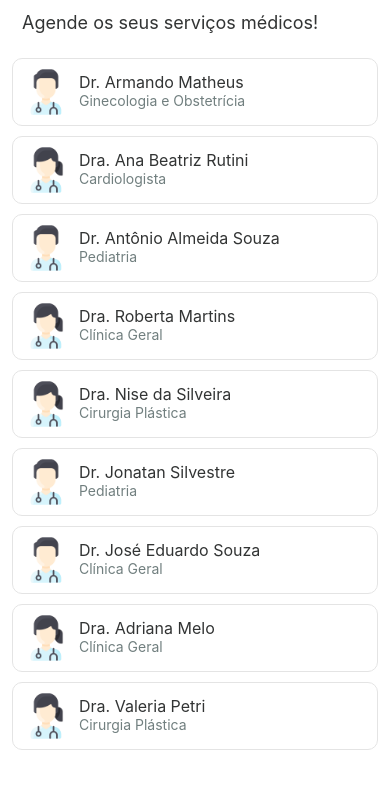
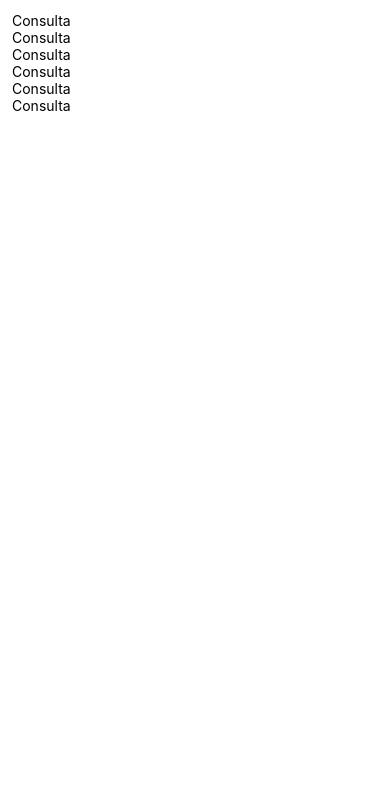
Before and after one commit to vandodev/Agendei, a React Native app in the folder mobile/: screen / in a window 390 px wide. Shown: the top 788 px of the page. Built offline with nearby package versions, Linux system fonts and the light colour scheme.

Commit message:
:ambulance: :heart: :hospital: Mobile - Página de agendamentos

```diff
--- a/mobile/App.js
+++ b/mobile/App.js
@@ -1,7 +1,7 @@
-import AbaHome from './src/screens/abahome/abahome.jsx';
+import AbaCalendar from './src/screens/abacalendar/abacalendar.jsx';
 
 export default function App() {
   return (
-    <AbaHome />
+    <AbaCalendar/>
   );
 }
--- /dev/null
+++ b/mobile/src/screens/abacalendar/abacalendar.jsx
@@ -0,0 +1,18 @@
+import {FlatList, Text, View} from 'react-native';
+import {styles} from "./abacalendar.style.js";
+import { appointments } from '../../constants/data.js';
+
+function AbaCalendar() {
+    return <View style={styles.container}>
+        <FlatList data={appointments}
+            keyExtractor={(appoints)=> appoints.id_appointment}
+            showsVerticalScrollIndicator={false}
+            renderItem={({ item }) => {
+                return <Text>{item.service}</Text>
+
+            }}
+        />
+    </View>
+}
+
+export default AbaCalendar;
--- /dev/null
+++ b/mobile/src/screens/abacalendar/abacalendar.style.js
@@ -0,0 +1,18 @@
+import { Colors } from "react-native/Libraries/NewAppScreen"
+import {COLORS, FONT_SIZE} from "../../constants/theme.js"
+
+export const styles = {
+    container: {
+        backgroundColor: COLORS.white,
+        flex: 1,
+        justifyContent: "space-between",
+        padding: 12
+    },
+
+    text: {
+        fontSize: FONT_SIZE.lg,
+        color: COLORS.gray1,
+        marginLeft: 10,
+        marginBottom: 15
+    }
+}
```
